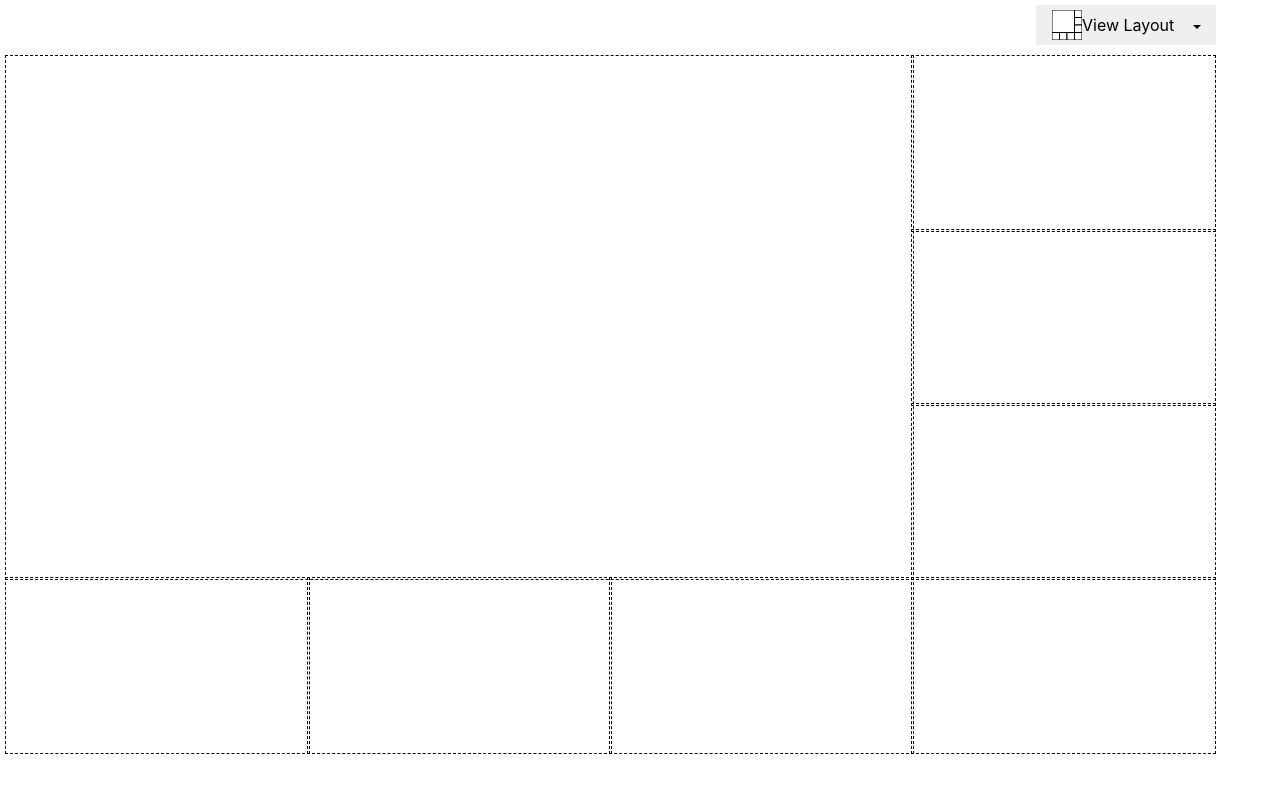
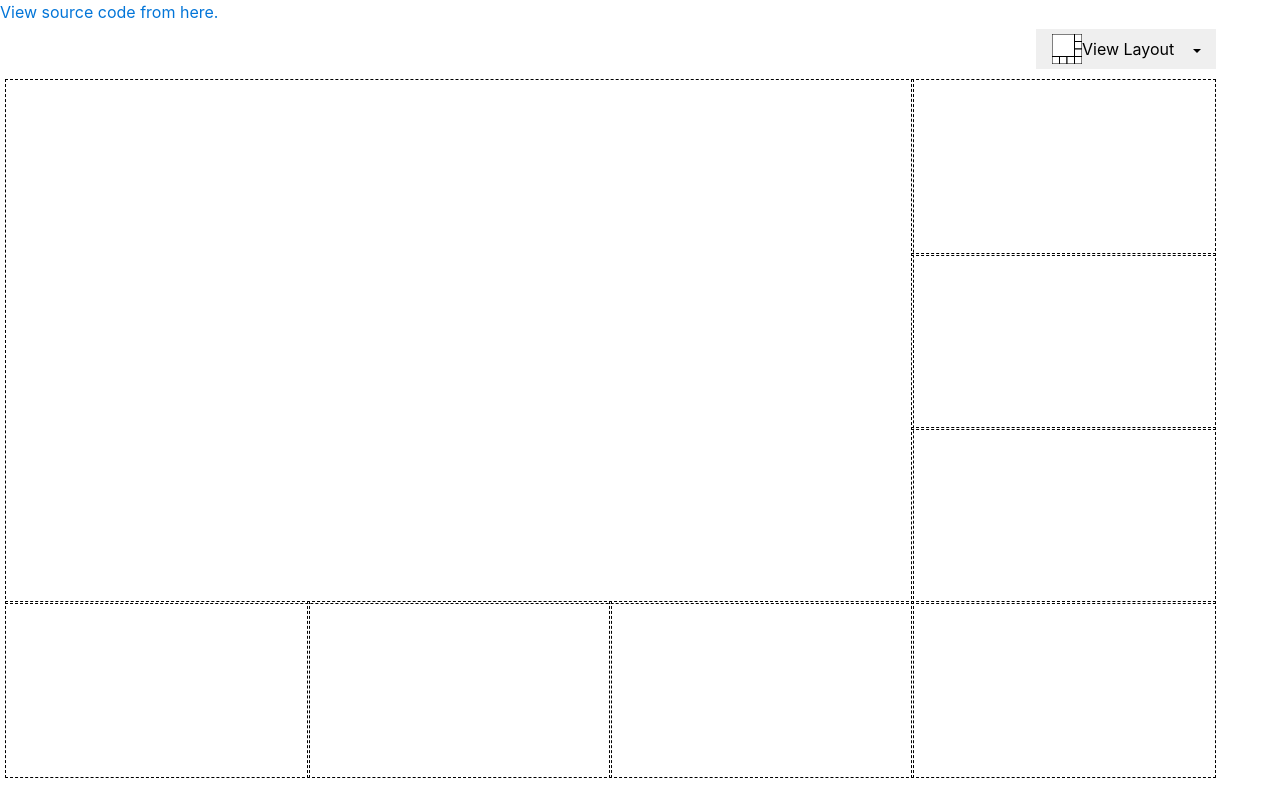
Before and after one commit to davidiwu/davidiwu.github.io, a plain HTML site: page layout.html in a window 1280 px wide. Drawn offline with Linux system fonts and the light colour scheme.

Commit message:
add source code link for layout feature.

```diff
--- a/layout.html
+++ b/layout.html
@@ -29,7 +29,9 @@
 
 	</head>
 	<body>
-
+		<div>
+			<a href="https://github.com/davidiwu/salvoLayout">View source code from here.</a>
+		</div>
 		<div id="viewer-container">
 		</div>
 
```
